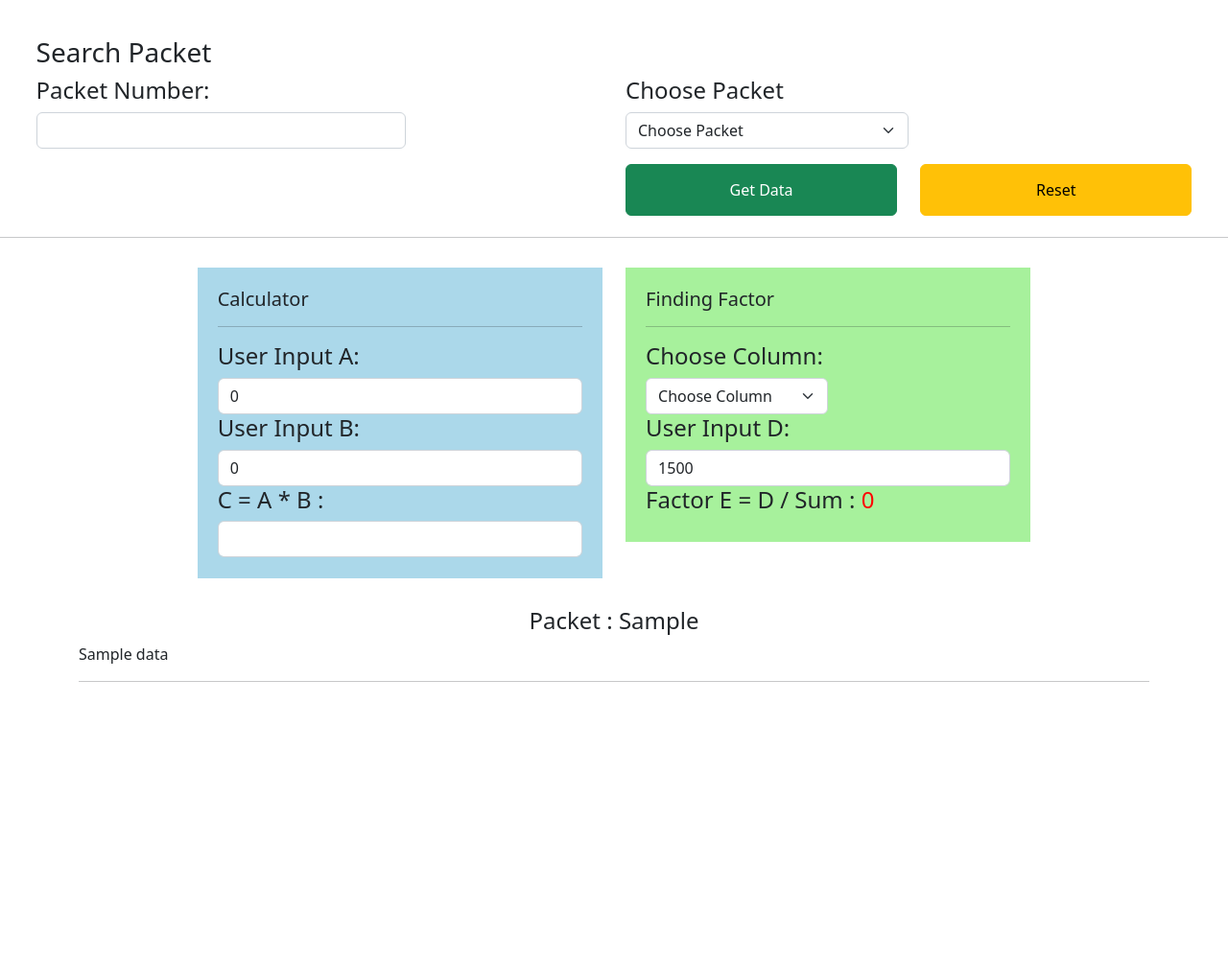
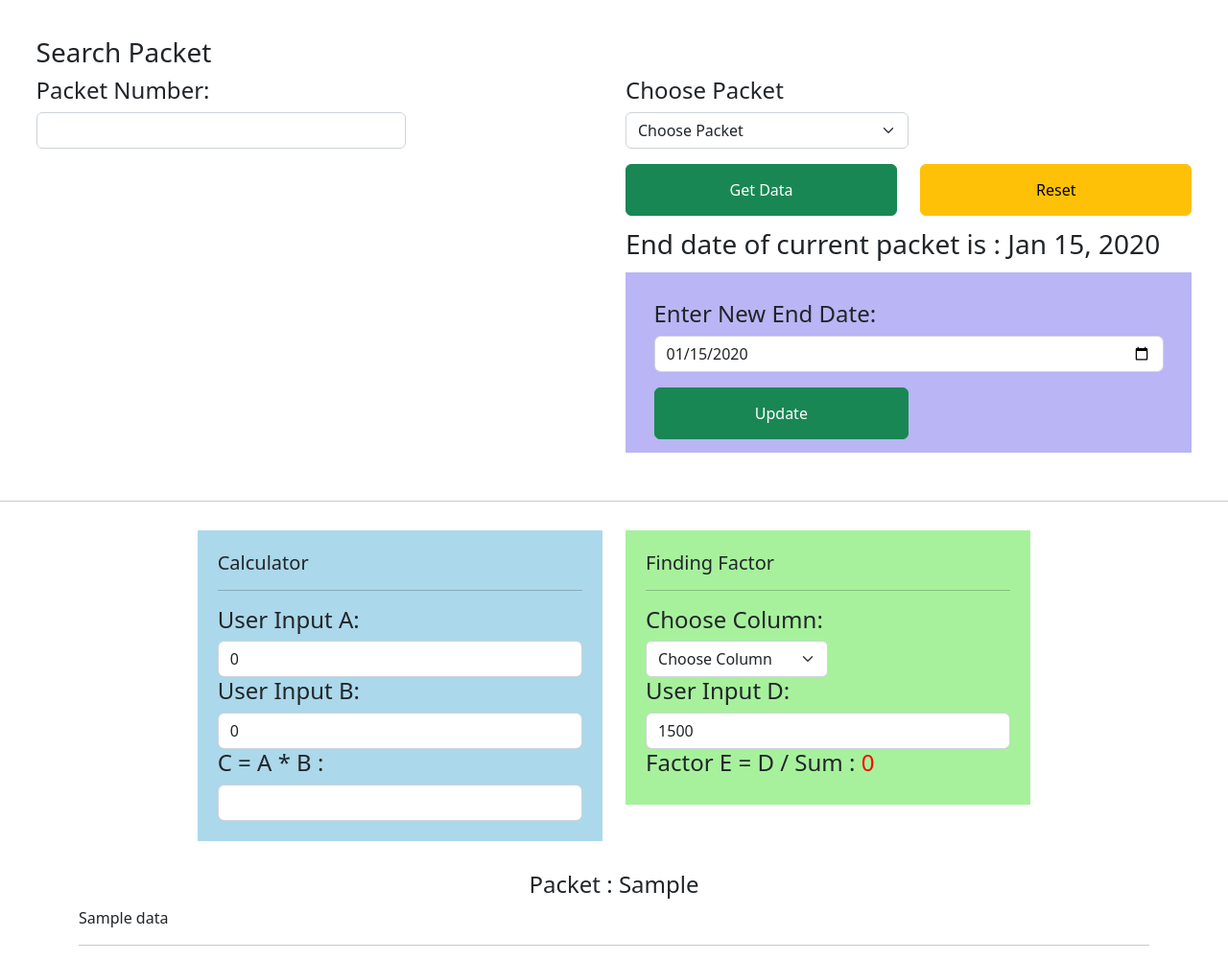
Before and after one commit to SahilSK202/Packet_Search_App_Excel, a Flask app: template templates/index.html in a window 1280 px wide. Shown: the whole page at 96% size. Before the commit the page ends 711 px from the top, so only its background shows below. Run offline with Flask 2, Linux system fonts and the light colour scheme; the template is opened without the code that fills it: most values are stand-ins (such as "Sample title", 1, 10 or a date in 2020).

Commit message:
Added update date functionality

```diff
--- a/app.py
+++ b/app.py
@@ -1,11 +1,12 @@
 from enum import unique
 from unicodedata import category
-from flask import Flask, render_template, request
+from flask import Flask, render_template, request, session
 from datetime import datetime
 import numpy as np
 import pandas as pd
 from os import path
 import glob
+from openpyxl import load_workbook
 
 
 app = Flask(__name__)
@@ -24,10 +25,11 @@ def Home():
     available_packets_files = []
     for file in filenames:
         df = pd.read_excel(file, nrows=9, usecols=[
-            'Key', 'Value'])
+            'Key', 'Value'], dtype=object)
         df.loc[~(df == 0).all(axis=1)]
         metadata = dict(df.fillna(0).values)
         # Filtering today available data
+
         if (metadata["End_Date"] > datetime.now()):
             available_packets.append(metadata["PacketNr"])
             available_packets_files.append(file)
@@ -38,34 +40,69 @@ def Home():
     if request.method == "POST":
         try:
             selected_pno = str(request.form['packet_list']).strip()
-            # Reading seleected packet data
-            filtered_data = pd.read_excel(available_packets_files[available_packets.index(
-                selected_pno)], header=10).fillna(0)
-            all_columns = ['Chemicals']
-            new_columns = []
-            # Adding extra columns having name "_g"
-            for col in filtered_data.columns[1:]:
-                filtered_data[col+'_g'] = ((DEFAULT_FACTOR /
-                                           filtered_data[col].sum())*filtered_data[col]).round(2)
-                all_columns.append(col)
-                all_columns.append(col+'_g')
-                new_columns.append(col+'_g')
+            if (selected_pno == 'Choose Packet'):
+                new_end_date = str(request.form['userinput_endDate'])
+                metadata = pd.read_excel(available_packets_files[available_packets.index(
+                    session["OLD_PNO"])], nrows=9, usecols=['Key', 'Value'], dtype=object)
+                metadata.loc[~(metadata == 0).all(axis=1)]
+                metadata = dict(metadata.fillna(0).values)
+                End_Date = metadata["End_Date"]
 
-            filtered_data = filtered_data[all_columns]
-            # Additon of columns
-            addition = filtered_data[all_columns[1:]].sum(axis=0).T
-            filtered_data.loc[len(filtered_data.index)] = [
-                'Sum', *addition.values]
+                if (str(End_Date)[0:10] != new_end_date):
 
-            filtered_data.loc[len(filtered_data.index)] = [
-                'Factor'] + np.zeros(len(filtered_data.columns) - 1).tolist()
+                    # load excel file
+                    workbook = load_workbook(filename=available_packets_files[available_packets.index(
+                        session["OLD_PNO"])])
 
-            # Collecting new column values to pass on frontend
-            datavalues = np.transpose(
-                filtered_data[filtered_data.columns[1::2]].to_numpy()).tolist()
+                    # open workbook
+                    sheet = workbook.active
 
-            column_names = '[' + ','. join(all_columns[1::2]) + ']'
-            return render_template('index.html', today_available=today_available, datavalues=datavalues, column_names=column_names, selected_pno=selected_pno, data=filtered_data.round(2).to_html(index=False).replace('<td>', '<td style="text-align:center">').replace('<th>', '<th style="text-align:center">'))
+                    # modify the desired cell
+                    # sheet["B6"] = datetime.strptime(
+                    #     new_end_date, '%Y-%m-%d').strftime("%d-%m-%Y")
+                    sheet.cell(row=6, column=2).value = datetime.strptime(
+                        new_end_date, '%Y-%m-%d').strftime("%d-%m-%Y")
+
+                    # save the file
+                    workbook.save(filename=available_packets_files[available_packets.index(
+                        session["OLD_PNO"])])
+                    session.pop('OLD_PNO', None)
+            else:
+                session["OLD_PNO"] = selected_pno
+
+                filtered_data = pd.read_excel(available_packets_files[available_packets.index(
+                    selected_pno)], header=10, dtype=object).fillna(0)
+                metadata = pd.read_excel(available_packets_files[available_packets.index(
+                    selected_pno)], nrows=9, usecols=['Key', 'Value'], dtype=object)
+                metadata.loc[~(metadata == 0).all(axis=1)]
+                metadata = dict(metadata.fillna(0).values)
+                End_Date = metadata["End_Date"]
+                all_columns = ['Chemicals']
+                new_columns = []
+
+                # Adding extra columns having name "_g"
+                for col in filtered_data.columns[1:]:
+                    filtered_data[col+'_g'] = ((DEFAULT_FACTOR /
+                                                filtered_data[col].sum())*filtered_data[col]).round(2)
+                    all_columns.append(col)
+                    all_columns.append(col+'_g')
+                    new_columns.append(col+'_g')
+
+                filtered_data = filtered_data[all_columns]
+                # Additon of columns
+                addition = filtered_data[all_columns[1:]].sum(axis=0).T
+                filtered_data.loc[len(filtered_data.index)] = [
+                    'Sum', *addition.values]
+
+                filtered_data.loc[len(filtered_data.index)] = [
+                    'Factor'] + np.zeros(len(filtered_data.columns) - 1).tolist()
+
+                # Collecting new column values to pass on frontend
+                datavalues = np.transpose(
+                    filtered_data[filtered_data.columns[1::2]].to_numpy()).tolist()
+
+                column_names = '[' + ','. join(all_columns[1::2]) + ']'
+                return render_template('index.html', today_available=today_available, End_Date=End_Date, datavalues=datavalues, column_names=column_names, selected_pno=selected_pno, data=filtered_data.round(2).to_html(index=False).replace('<td>', '<td style="text-align:center">').replace('<th>', '<th style="text-align:center">'))
         except Exception as e:
             print(e)
             return render_template('index.html', today_available=today_available)
--- a/templates/index.html
+++ b/templates/index.html
@@ -11,7 +11,7 @@
 </head>
 <style>
     table {
-        width: 50%;
+        width: 70%;
         margin: auto;
     }
 
@@ -38,6 +38,12 @@
 
     .finalcalculations {
         background-color: rgb(242, 180, 239);
+        padding: 5%;
+        margin: 2% 0
+    }
+
+    .EndDateUpdateBox {
+        background-color: rgb(186, 181, 244);
         padding: 5%;
         margin: 2% 0
     }
@@ -90,10 +96,26 @@
                         </button>
                     </div>
                 </div>
+                {% if selected_pno %}
+                <h3 style="margin-top: 5%;">End date of current packet is : <span id="endDate"></span></h3>
+                <div class="container EndDateUpdateBox">
+                    <div class="form-group">
+                        <h4>Enter New End Date:</h4>
+                        <input type="date" id="userinput_endDate" class="form-control" value={{End_Date }}
+                            name="userinput_endDate">
+                    </div>
+                    <div class="d-grid gap-2 col-6">
+                        <button class="btn btn-success mt-3" style="height: 100%" type="submit">
+                            Update
+                        </button>
+                    </div>
+                </div>
+                {% endif %}
             </form>
         </div>
     </div>
     <hr>
+    {% if selected_pno %}
     <div class="container" style="width: 100%; margin: 0 auto">
         <div class="row" style="width: 80%; margin: 2% auto;">
             <div class="col col-md-6">
@@ -145,41 +167,23 @@
         <h4 class="textcenter">Packet : {{selected_pno}}</h4>
         {{data|safe}}
 
+
         <hr>
-
-
-        <!-- <div class="col col-md-6">
-                <div class="finalcalculations">
-                    <h5>Final Calculations</h5>
-                    <hr>
-                    <div class="form-group">
-                        <h4>User Input F:</h4>
-                        <input type="number" id="userinput_F" class="form-control" value="0"
-                            oninput="addition_column2()" name="userinput_F">
-                    </div>
-                    <div>
-                        <h4>Sum of new column G = (value * F) is : <span id="addition_column2"
-                                class="redtext addition_column2">0</span>
-                        </h4>
-                    </div>
-                    <div class="form-group">
-                        <h4>User Input H:</h4>
-                        <input type="number" id="userinput_H" class="form-control" value="0" oninput="multiplyHG()"
-                            name="userinput_H">
-                    </div>
-                    <div>
-                        <h4>I = H * G : <span id="calculated_I" class="redtext">0</span></h4>
-                    </div>
-                </div>
-
-            </div> -->
-    </div>
+        {% endif %}
     </div>
 </body>
 <script>
 
 
     var today_available = "{{today_available}}".slice(1, -1).split(',')
+
+    if ("{{selected_pno}}") {
+        var end_date = "{{End_Date}}"
+        parts = end_date.toString().slice(0, 10).split('-');
+        end_date = new Date(parts[0], parts[1] - 1, parts[2])
+        end_date = end_date.toLocaleDateString('en-us', { year: "numeric", month: "short", day: "numeric" })
+        document.getElementById("endDate").innerHTML = end_date
+    }
 
     function filter_packets() {
         var filtered_packets = [];
```
Also changed, not shown: 2 other files.
